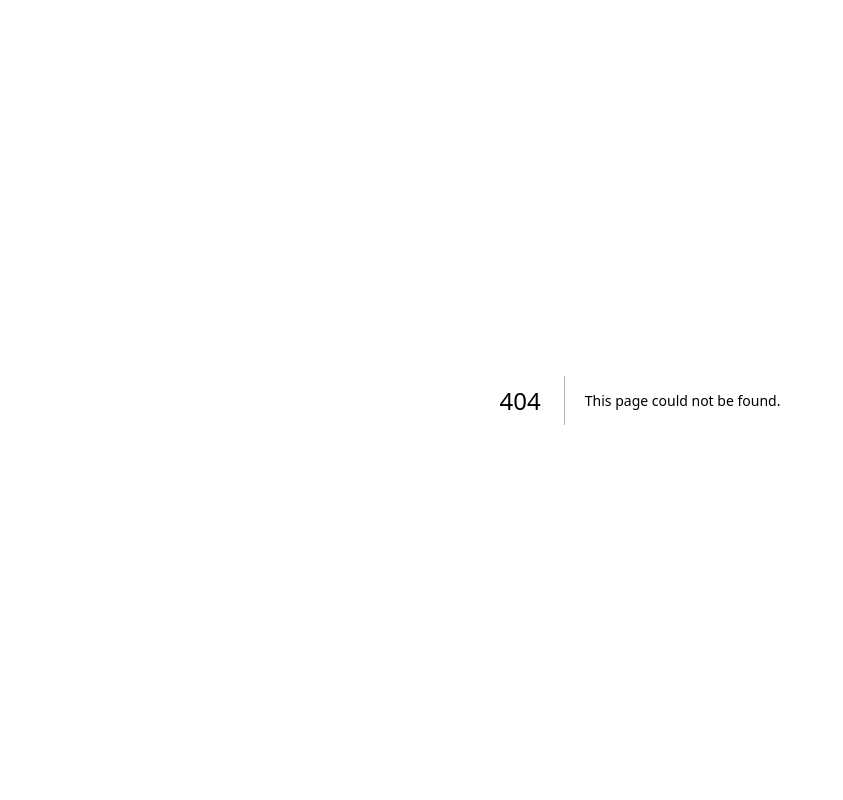
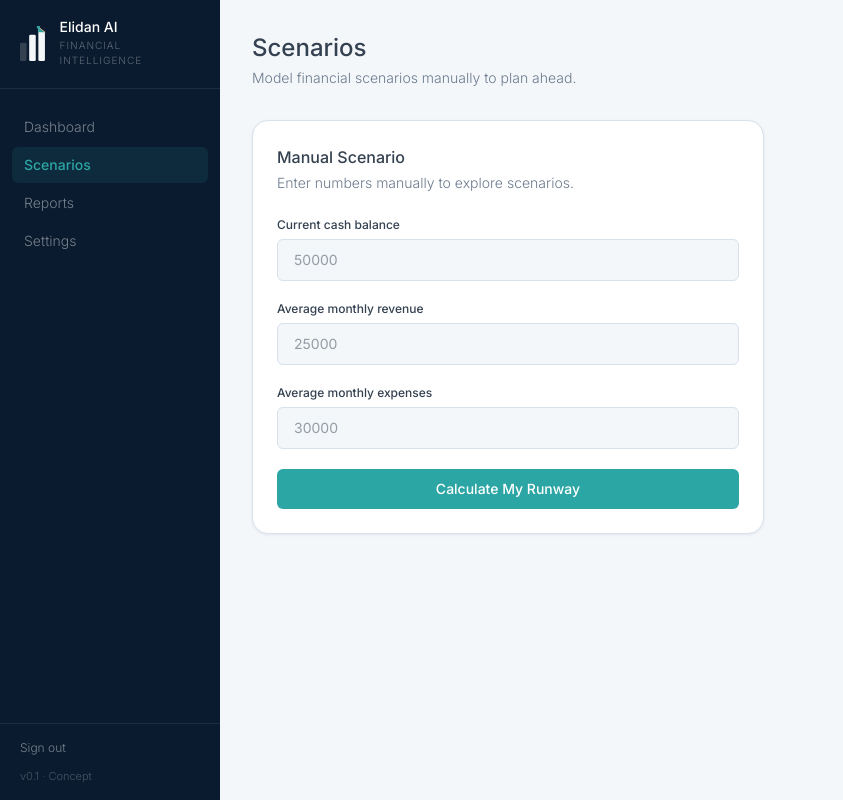
Before and after one commit to RayDumasia1/ai-cfo, a Next.js app: page /dashboard/scenarios in a window 1280 px wide. Before the commit this address had no page. Shown: the whole page, without its empty margins (0-843 px from the left). Built offline with nearby package versions, Linux system fonts and the light colour scheme; no server answers.

Commit message:
feat: dashboard UI changes and moved manual card to dashboard/scenarios

```diff
--- a/app/components/DashboardLayout.tsx
+++ b/app/components/DashboardLayout.tsx
@@ -23,6 +23,7 @@ function RisingColumnMark({ className }: { className?: string }) {
 
 const navItems = [
   { label: "Dashboard", href: "/dashboard" },
+  { label: "Scenarios", href: "/dashboard/scenarios" },
   { label: "Reports",   href: "/reports"   },
   { label: "Settings",  href: "/dashboard/settings" },
 ];
--- a/app/components/ManualCalculator.tsx
+++ b/app/components/ManualCalculator.tsx
@@ -13,7 +13,97 @@ function formatCurrency(value: number): string {
   }).format(value);
 }
 
-export default function ManualCalculator() {
+const riskColors = {
+  High:    "bg-red-50     text-red-600     border-red-200",
+  Medium:  "bg-amber-50   text-amber-600   border-amber-200",
+  Low:     "bg-emerald-50 text-emerald-600 border-emerald-200",
+  Healthy: "bg-teal/10    text-teal         border-teal/20",
+} as const;
+
+function CalculatorForm({
+  cash, setCash,
+  revenue, setRevenue,
+  expenses, setExpenses,
+  submitted, snapshot,
+  onSubmit,
+}: {
+  cash: string; setCash: (v: string) => void;
+  revenue: string; setRevenue: (v: string) => void;
+  expenses: string; setExpenses: (v: string) => void;
+  submitted: boolean; snapshot: FinancialSnapshot | null;
+  onSubmit: (e: React.FormEvent<HTMLFormElement>) => void;
+}) {
+  return (
+    <form onSubmit={onSubmit} className="space-y-5">
+      <div>
+        <label htmlFor="mc-cash" className="block text-xs font-medium text-ink mb-1.5">
+          Current cash balance
+        </label>
+        <input
+          id="mc-cash"
+          type="number"
+          min="0"
+          step="any"
+          placeholder="50000"
+          value={cash}
+          onChange={(e) => setCash(e.target.value)}
+          className="w-full border border-line px-4 py-2.5 text-sm text-ink bg-cloud outline-none transition focus:border-teal"
+          style={{ borderRadius: "var(--radius-sm)" }}
+        />
+      </div>
+
+      <div>
+        <label htmlFor="mc-revenue" className="block text-xs font-medium text-ink mb-1.5">
+          Average monthly revenue
+        </label>
+        <input
+          id="mc-revenue"
+          type="number"
+          min="0"
+          step="any"
+          placeholder="25000"
+          value={revenue}
+          onChange={(e) => setRevenue(e.target.value)}
+          className="w-full border border-line px-4 py-2.5 text-sm text-ink bg-cloud outline-none transition focus:border-teal"
+          style={{ borderRadius: "var(--radius-sm)" }}
+        />
+      </div>
+
+      <div>
+        <label htmlFor="mc-expenses" className="block text-xs font-medium text-ink mb-1.5">
+          Average monthly expenses
+        </label>
+        <input
+          id="mc-expenses"
+          type="number"
+          min="0"
+          step="any"
+          placeholder="30000"
+          value={expenses}
+          onChange={(e) => setExpenses(e.target.value)}
+          className="w-full border border-line px-4 py-2.5 text-sm text-ink bg-cloud outline-none transition focus:border-teal"
+          style={{ borderRadius: "var(--radius-sm)" }}
+        />
+      </div>
+
+      {submitted && !snapshot && (
+        <p className="text-xs text-red-500">
+          Please enter valid positive numbers in all three fields.
+        </p>
+      )}
+
+      <button
+        type="submit"
+        className="w-full px-5 py-2.5 text-sm font-medium text-white bg-teal transition hover:bg-teal/90"
+        style={{ borderRadius: "var(--radius-sm)" }}
+      >
+        Calculate My Runway
+      </button>
+    </form>
+  );
+}
+
+export default function ManualCalculator({ bare = false }: { bare?: boolean }) {
   const [cash, setCash] = useState("");
   const [revenue, setRevenue] = useState("");
   const [expenses, setExpenses] = useState("");
@@ -47,8 +137,8 @@ export default function ManualCalculator() {
     });
   }, [cash, revenue, expenses, submitted]);
 
-  function handleSubmit(event: React.FormEvent<HTMLFormElement>) {
-    event.preventDefault();
+  function handleSubmit(e: React.FormEvent<HTMLFormElement>) {
+    e.preventDefault();
     setSubmitted(true);
   }
 
@@ -65,16 +155,8 @@ export default function ManualCalculator() {
     : "—";
   const cashOutDisplay = snapshot ? (snapshot.runoutDate ?? "Stable") : "—";
 
-  const riskColors = {
-    High: "bg-red-50     text-red-600     border-red-200",
-    Medium: "bg-amber-50   text-amber-600   border-amber-200",
-    Low: "bg-emerald-50 text-emerald-600 border-emerald-200",
-    Healthy: "bg-teal/10    text-teal         border-teal/20",
-  } as const;
-
   return (
     <div>
-      {/* Scenario stat cards */}
       {snapshot && (
         <div className="grid grid-cols-2 gap-4 lg:grid-cols-4 mb-6">
           <StatCard label="Cash Position" value={cashDisplay} />
@@ -84,10 +166,9 @@ export default function ManualCalculator() {
         </div>
       )}
 
-      {/* Insight */}
       {snapshot && (
         <div
-          className="mb-6 bg-surface max-w-2xl"
+          className="mb-6 bg-surface"
           style={{
             borderRadius: "var(--radius-md)",
             border: "1px solid var(--line)",
@@ -115,7 +196,15 @@ export default function ManualCalculator() {
         </div>
       )}
 
-      {/* Calculator form */}
+      {bare ? (
+        <CalculatorForm
+          cash={cash} setCash={setCash}
+          revenue={revenue} setRevenue={setRevenue}
+          expenses={expenses} setExpenses={setExpenses}
+          submitted={submitted} snapshot={snapshot}
+          onSubmit={handleSubmit}
+        />
+      ) : (
         <section
           className="bg-surface max-w-lg"
           style={{
@@ -129,83 +218,17 @@ export default function ManualCalculator() {
           <p className="mt-1 text-sm font-light text-dim">
             Enter numbers manually to explore scenarios.
           </p>
-
-        <form onSubmit={handleSubmit} className="mt-6 space-y-5">
-          <div>
-            <label
-              htmlFor="mc-cash"
-              className="block text-xs font-medium text-ink mb-1.5"
-            >
-              Current cash balance
-            </label>
-            <input
-              id="mc-cash"
-              type="number"
-              min="0"
-              step="any"
-              placeholder="50000"
-              value={cash}
-              onChange={(e) => setCash(e.target.value)}
-              className="w-full border border-line px-4 py-2.5 text-sm text-ink bg-cloud outline-none transition focus:border-teal"
-              style={{ borderRadius: "var(--radius-sm)" }}
+          <div className="mt-6">
+            <CalculatorForm
+              cash={cash} setCash={setCash}
+              revenue={revenue} setRevenue={setRevenue}
+              expenses={expenses} setExpenses={setExpenses}
+              submitted={submitted} snapshot={snapshot}
+              onSubmit={handleSubmit}
             />
           </div>
-
-          <div>
-            <label
-              htmlFor="mc-revenue"
-              className="block text-xs font-medium text-ink mb-1.5"
-            >
-              Average monthly revenue
-            </label>
-            <input
-              id="mc-revenue"
-              type="number"
-              min="0"
-              step="any"
-              placeholder="25000"
-              value={revenue}
-              onChange={(e) => setRevenue(e.target.value)}
-              className="w-full border border-line px-4 py-2.5 text-sm text-ink bg-cloud outline-none transition focus:border-teal"
-              style={{ borderRadius: "var(--radius-sm)" }}
-            />
-          </div>
-
-          <div>
-            <label
-              htmlFor="mc-expenses"
-              className="block text-xs font-medium text-ink mb-1.5"
-            >
-              Average monthly expenses
-            </label>
-            <input
-              id="mc-expenses"
-              type="number"
-              min="0"
-              step="any"
-              placeholder="30000"
-              value={expenses}
-              onChange={(e) => setExpenses(e.target.value)}
-              className="w-full border border-line px-4 py-2.5 text-sm text-ink bg-cloud outline-none transition focus:border-teal"
-              style={{ borderRadius: "var(--radius-sm)" }}
-            />
-          </div>
-
-          {submitted && !snapshot && (
-            <p className="text-xs text-red-500">
-              Please enter valid positive numbers in all three fields.
-            </p>
+        </section>
       )}
-
-          <button
-            type="submit"
-            className="w-full px-5 py-2.5 text-sm font-medium text-white bg-teal transition hover:bg-teal/90"
-            style={{ borderRadius: "var(--radius-sm)" }}
-          >
-            Calculate My Runway
-          </button>
-        </form>
-      </section>
     </div>
   );
 }
--- /dev/null
+++ b/app/components/ScenarioPanel.tsx
@@ -0,0 +1,50 @@
+"use client";
+
+import { useState } from "react";
+import ManualCalculator from "./ManualCalculator";
+
+export default function ScenarioPanel({ hasData }: { hasData: boolean }) {
+  const [expanded, setExpanded] = useState(!hasData);
+
+  return (
+    <div
+      className="bg-surface"
+      style={{
+        borderRadius: "var(--radius-lg)",
+        border: "1px solid var(--line)",
+        boxShadow: "var(--shadow-sm)",
+      }}
+    >
+      {/* Header row — always visible */}
+      <div className="flex items-center justify-between px-6 py-4">
+        <div>
+          <p className="text-sm font-medium text-ink">Manual Scenario</p>
+          <p className="mt-0.5 text-xs font-light text-dim">Model a what-if scenario</p>
+        </div>
+        <button
+          onClick={() => setExpanded((prev) => !prev)}
+          className="text-sm font-medium transition-opacity hover:opacity-75"
+          style={{ color: "var(--teal)" }}
+        >
+          {expanded ? "Collapse ▴" : "Expand ▾"}
+        </button>
+      </div>
+
+      {/* Collapsible body */}
+      <div
+        style={{
+          overflow: "hidden",
+          maxHeight: expanded ? "1200px" : "0",
+          transition: "max-height 250ms ease-in-out",
+        }}
+      >
+        <div
+          className="px-6 pb-6 pt-5"
+          style={{ borderTop: "1px solid var(--line)" }}
+        >
+          <ManualCalculator bare />
+        </div>
+      </div>
+    </div>
+  );
+}
--- a/app/dashboard/page.tsx
+++ b/app/dashboard/page.tsx
@@ -11,7 +11,7 @@ import CashPositionCard from "@/app/components/CashPositionCard";
 import BurnRateCard from "@/app/components/BurnRateCard";
 import RunwayCard from "@/app/components/RunwayCard";
 import CashOutCard from "@/app/components/CashOutCard";
-import ManualCalculator from "@/app/components/ManualCalculator";
+import ScenarioPanel from "@/app/components/ScenarioPanel";
 import TopAlerts from "@/app/components/TopAlerts";
 import BottomAlerts from "@/app/components/BottomAlerts";
 import RevenueBurnChart from "@/app/components/RevenueBurnChart";
@@ -95,20 +95,16 @@ export default async function DashboardPage() {
           />
         </div>
 
-        {/* Import uploader */}
-        <div id="import-section" className="mb-8 max-w-lg">
-          <h2 className="text-base font-medium text-ink mb-3">
-            Import Financial Data
-          </h2>
-          <ImportRefresher hasData={recentMonths.length > 0} />
-        </div>
+        {/* Two-column bottom row: Import | Scenario */}
+        <div className="grid grid-cols-1 md:grid-cols-2 gap-6 items-start">
+          <div id="import-section">
+            <h2 className="text-base font-medium text-ink mb-3">
+              Import Financial Data
+            </h2>
+            <ImportRefresher hasData={recentMonths.length > 0} />
+          </div>
 
-        {/* Manual scenario calculator */}
-        <div>
-          <h2 className="text-base font-medium text-ink mb-3">
-            Manual Scenario
-          </h2>
-          <ManualCalculator />
+          <ScenarioPanel hasData={recentMonths.length > 0} />
         </div>
 
       </div>
--- /dev/null
+++ b/app/dashboard/scenarios/page.tsx
@@ -0,0 +1,19 @@
+import DashboardLayout from "@/app/components/DashboardLayout";
+import ManualCalculator from "@/app/components/ManualCalculator";
+
+export default function ScenariosPage() {
+  return (
+    <DashboardLayout>
+      <div className="px-8 py-8">
+        <div className="mb-8">
+          <h1 className="text-2xl font-medium text-ink">Scenarios</h1>
+          <p className="mt-1 text-sm font-light text-dim">
+            Model financial scenarios manually to plan ahead.
+          </p>
+        </div>
+
+        <ManualCalculator />
+      </div>
+    </DashboardLayout>
+  );
+}
```
Also changed, not shown: 1 other file (tests, documents, lock files or other folders). Lines whose indentation alone changed are shown as unchanged.
